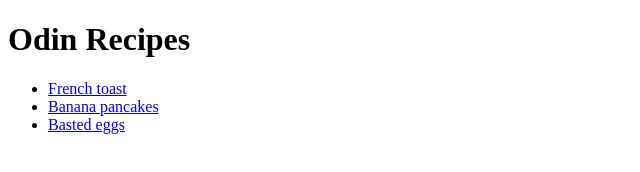
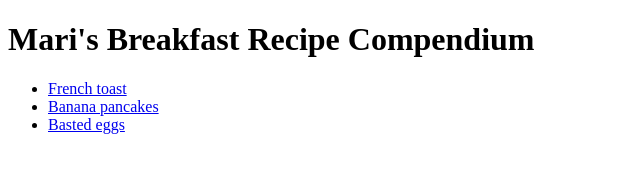
Before and after one commit to mariolmos/odin-recipes, a plain HTML site: page index.html in a window 1280 px wide. Shown: the whole page, without its empty margins (0-640 px from the left). Drawn offline with Linux system fonts and the light colour scheme.

Commit message:
Change webpage title

```diff
--- a/index.html
+++ b/index.html
@@ -5,9 +5,10 @@
     <meta http-equiv="X-UA-Compatible" content="IE=edge" />
     <meta name="viewport" content="width=device-width, initial-scale=1.0" />
     <title>Odin Recipes</title>
+    <link rel="stylesheet" href="style.css" />
   </head>
   <body>
-    <h1>Odin Recipes</h1>
+    <h1>Mari's Breakfast Recipe Compendium</h1>
     <ul>
       <li><a href="recipes/french-toast.html">French toast</a></li>
       <li><a href="recipes/banana-pancakes.html">Banana pancakes</a></li>
```
